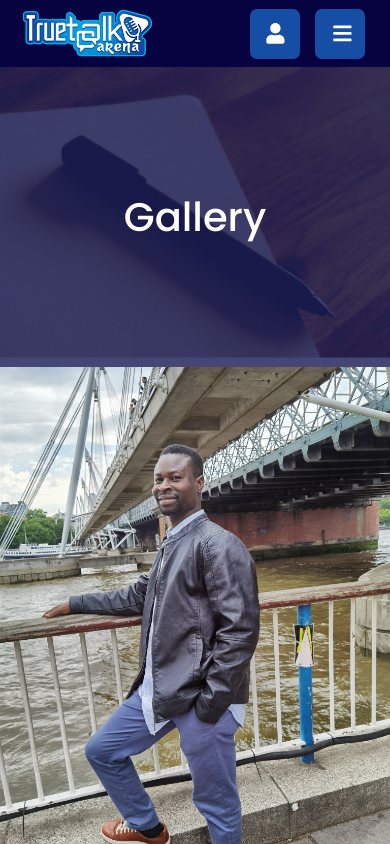
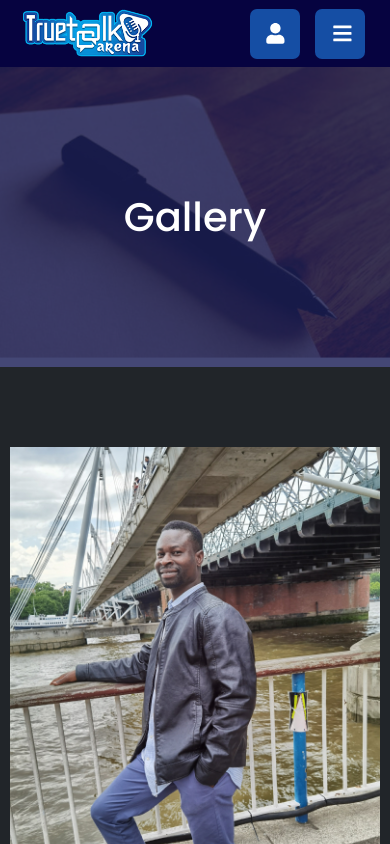
Before and after one commit to xploytt/truetalk, a React (Create React App) app: page /gallery in a window 390 px wide. Shown: the top 844 px of the page. Built offline with nearby package versions, Linux system fonts and the light colour scheme.

Commit message:
Adjusted mobile width for the gallery

```diff
--- a/src/pages/Gallery.jsx
+++ b/src/pages/Gallery.jsx
@@ -19,10 +19,10 @@ function Gallery(props) {
     return (
         <>
             <main>
-                <section id='gallery-section' className='bg-[#212529]'>
+                <section id='gallery-section' className='bg-[#212529] py-[80px]'>
                     <div id='img-grid' className='grid mx-auto items-center gap-6'>
                         {imgs.map((pic, i)=>
-                        <div key={i} className='mx-auto'>
+                        <div key={i} className='mx-auto image-wrapper'>
                         <img alt='One of our images from true talk gallery' src={pic} className='w-[100%]' />
                         </div>)}
                     </div>
--- a/src/styles/_gallery.scss
+++ b/src/styles/_gallery.scss
@@ -27,3 +27,10 @@
         }
      }
 }
+
+.image-wrapper{
+   @media (max-width: 575px) {
+      width: 95%;
+      margin: 0 auto;
+   }
+}
```
